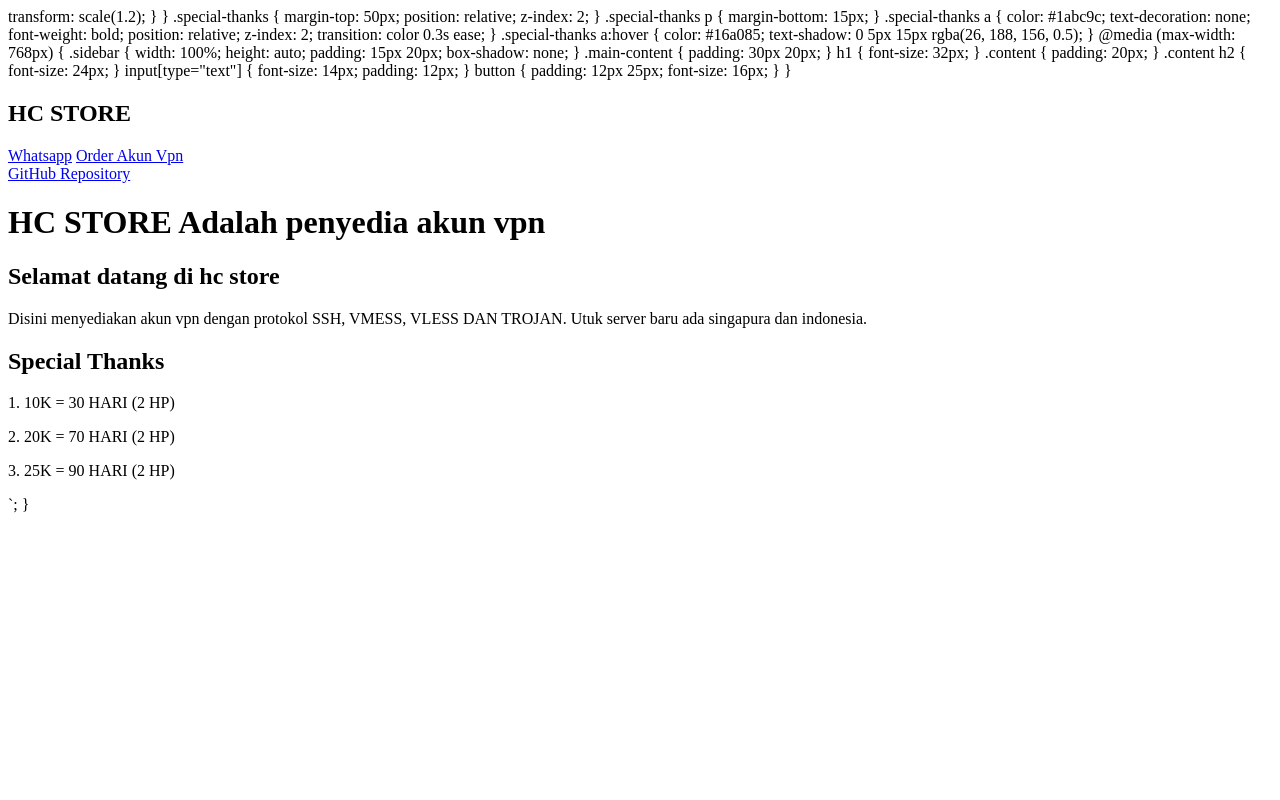
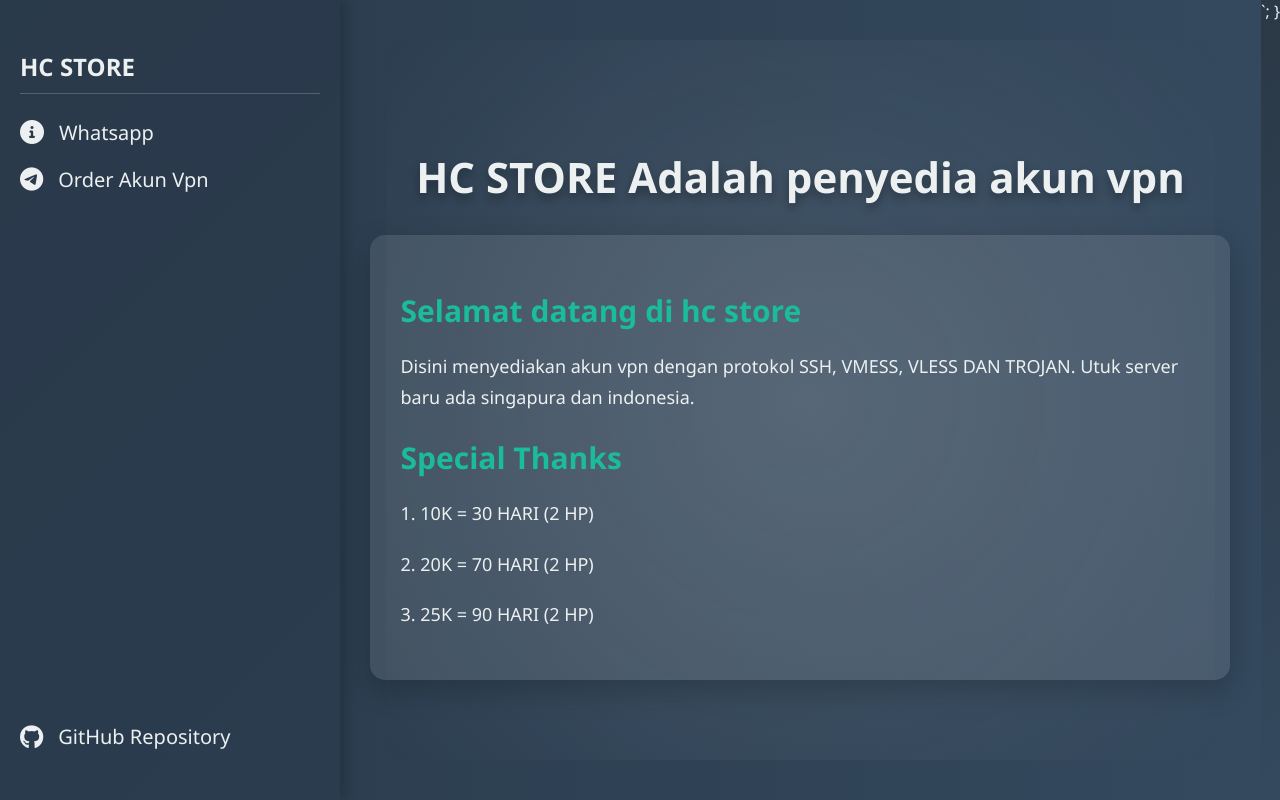
Before and after one commit to Hermananza/Hermananza.github.io, a plain HTML site: page index.html in a window 1280 px wide. Drawn offline with Linux system fonts and the light colour scheme.

Commit message:
Update index.html

```diff
--- a/index.html
+++ b/index.html
@@ -1,4 +1,198 @@
-                transform: scale(1.2);
+<!DOCTYPE html>
+<html lang="en">
+<head>
+    <meta charset="UTF-8">
+    <meta http-equiv="X-UA-Compatible" content="IE=edge">
+    <meta name="viewport" content="width=device-width, initial-scale=1.0">
+    <title>HC STORE - Sedia Akun Vpn</title>
+    <link rel="stylesheet" href="https://cdnjs.cloudflare.com/ajax/libs/font-awesome/6.0.0-beta3/css/all.min.css">
+    <style>
+        body {
+            font-family: 'Segoe UI', Tahoma, Geneva, Verdana, sans-serif;
+            margin: 0;
+            padding: 0;
+            min-height: 100vh;
+            display: flex;
+            background: linear-gradient(135deg, #1d1f21 0%, #34495e 100%);
+            color: #ecf0f1;
+            overflow-x: hidden;
+        }
+
+        .sidebar {
+            width: 300px;
+            background: rgba(44, 62, 80, 0.9);
+            color: #ecf0f1;
+            padding: 30px 20px;
+            display: flex;
+            flex-direction: column;
+            justify-content: space-between;
+            box-shadow: 5px 0 15px rgba(0, 0, 0, 0.2);
+            position: relative;
+            z-index: 1;
+        }
+
+        .sidebar h2 {
+            font-size: 24px;
+            margin-bottom: 25px;
+            padding-bottom: 10px;
+            border-bottom: 1px solid rgba(255, 255, 255, 0.2);
+        }
+
+        .sidebar a {
+            font-size: 20px;
+            margin-bottom: 20px;
+            color: #ecf0f1;
+            text-decoration: none;
+            display: flex;
+            align-items: center;
+            transition: all 0.3s ease;
+        }
+
+        .sidebar a i {
+            margin-right: 15px;
+            font-size: 24px;
+            transition: transform 0.3s;
+        }
+
+        .sidebar a:hover {
+            color: #1abc9c;
+        }
+
+        .sidebar a:hover i {
+            transform: rotate(360deg);
+        }
+
+        .main-content {
+            flex: 1;
+            display: flex;
+            flex-direction: column;
+            justify-content: center;
+            align-items: center;
+            padding: 50px;
+            background: linear-gradient(to right, #2c3e50, #34495e);
+            position: relative;
+        }
+
+        .main-content:before {
+            content: "";
+            position: absolute;
+            top: 0;
+            left: 0;
+            width: 100%;
+            height: 100%;
+            background: radial-gradient(circle at center, rgba(255, 255, 255, 0.1), transparent);
+            pointer-events: none;
+            animation: pulse 5s infinite;
+        }
+
+        @keyframes pulse {
+            0% {
+                transform: scale(0.9);
+            }
+            50% {
+                transform: scale(1.1);
+            }
+            100% {
+                transform: scale(0.9);
+            }
+        }
+
+        h1 {
+            font-size: 42px;
+            color: #ecf0f1;
+            text-shadow: 0 5px 10px rgba(0, 0, 0, 0.3);
+            margin-bottom: 30px;
+            position: relative;
+            z-index: 2;
+        }
+
+        .content {
+            max-width: 800px;
+            width: 100%;
+            padding: 30px;
+            background-color: rgba(255, 255, 255, 0.1);
+            border-radius: 15px;
+            box-shadow: 0 10px 30px rgba(0, 0, 0, 0.2);
+            position: relative;
+            z-index: 2;
+        }
+
+        .content h2 {
+            font-size: 30px;
+            margin-bottom: 20px;
+            color: #1abc9c;
+        }
+
+        .content p {
+            font-size: 18px;
+            line-height: 1.7;
+            margin-bottom: 20px;
+        }
+
+        input[type="text"] {
+            padding: 15px;
+            font-size: 16px;
+            width: 100%;
+            max-width: 450px;
+            margin-bottom: 20px;
+            border: 1px solid rgba(255, 255, 255, 0.2);
+            border-radius: 10px;
+            background: rgba(255, 255, 255, 0.1);
+            color: #fff;
+            box-shadow: inset 0 5px 10px rgba(0, 0, 0, 0.2);
+            transition: all 0.3s ease;
+        }
+
+        input[type="text"]:focus {
+            outline: none;
+            border-color: #1abc9c;
+            background: rgba(255, 255, 255, 0.2);
+        }
+
+        button {
+            padding: 15px 30px;
+            font-size: 18px;
+            color: #fff;
+            background-color: #1abc9c;
+            border: none;
+            border-radius: 10px;
+            cursor: pointer;
+            box-shadow: 0 5px 15px rgba(26, 188, 156, 0.5);
+            transition: all 0.3s ease, transform 0.2s ease;
+            position: relative;
+            z-index: 2;
+        }
+
+        button:active {
+            transform: translateY(3px);
+            box-shadow: 0 3px 10px rgba(26, 188, 156, 0.3);
+        }
+
+        button:hover {
+            background-color: #16a085;
+        }
+
+        button:hover::after {
+            content: '';
+            position: absolute;
+            top: -15px;
+            left: -15px;
+            right: -15px;
+            bottom: -15px;
+            border-radius: 20px;
+            border: 2px solid rgba(26, 188, 156, 0.6);
+            opacity: 0;
+            animation: hover-effect 0.4s forwards;
+        }
+
+        @keyframes hover-effect {
+            0% {
+                opacity: 0;
+                transform: scale(0.8);
+            }
+            100% {
+                opacity: 1;
+transform: scale(1.2);
             }
         }
 
```
